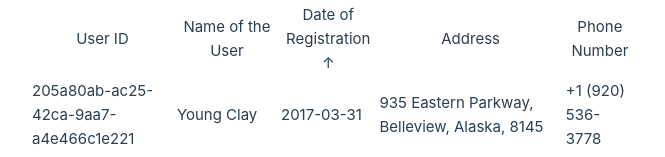
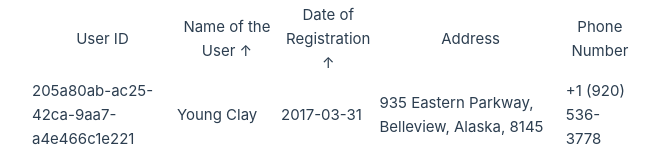
Before and after one commit to dev-mohammadrezaahmadi/advanced-data-vue, a Vue app: page / in a window 1280 px wide. Shown: the top 157 px of the page, without its empty margins (3-668 px from the left). Built offline with nearby package versions, Linux system fonts and the light colour scheme.

Commit message:
feat: add sort by name method

```diff
--- a/src/components/UserTable.vue
+++ b/src/components/UserTable.vue
@@ -3,7 +3,7 @@
     <thead>
       <tr>
         <th>User ID</th>
-        <th>Name of the User</th>
+        <th @click="onNameColumnClick">Name of the User {{ sortType === 'asc' ? '↑' : '↓' }}</th>
         <th @click="onDateColumnClick">
           Date of Registration {{ sortType === 'asc' ? '↑' : '↓' }}
         </th>
@@ -44,6 +44,10 @@ function sortBy(column: Column) {
       const dateB = new Date(b.date).getTime()
       return sortType.value === 'asc' ? dateA - dateB : dateB - dateA
     })
+  } else if (column === 'name') {
+    sortedUsers.value = [...users.value].sort((a, b) => {
+      return a.name.localeCompare(b.name) * (sortType.value === 'asc' ? 1 : -1)
+    })
   }
 }
 
@@ -51,4 +55,8 @@ function onDateColumnClick() {
   toggleSort()
   sortBy('date')
 }
+function onNameColumnClick() {
+  toggleSort()
+  sortBy('name')
+}
 </script>
```
